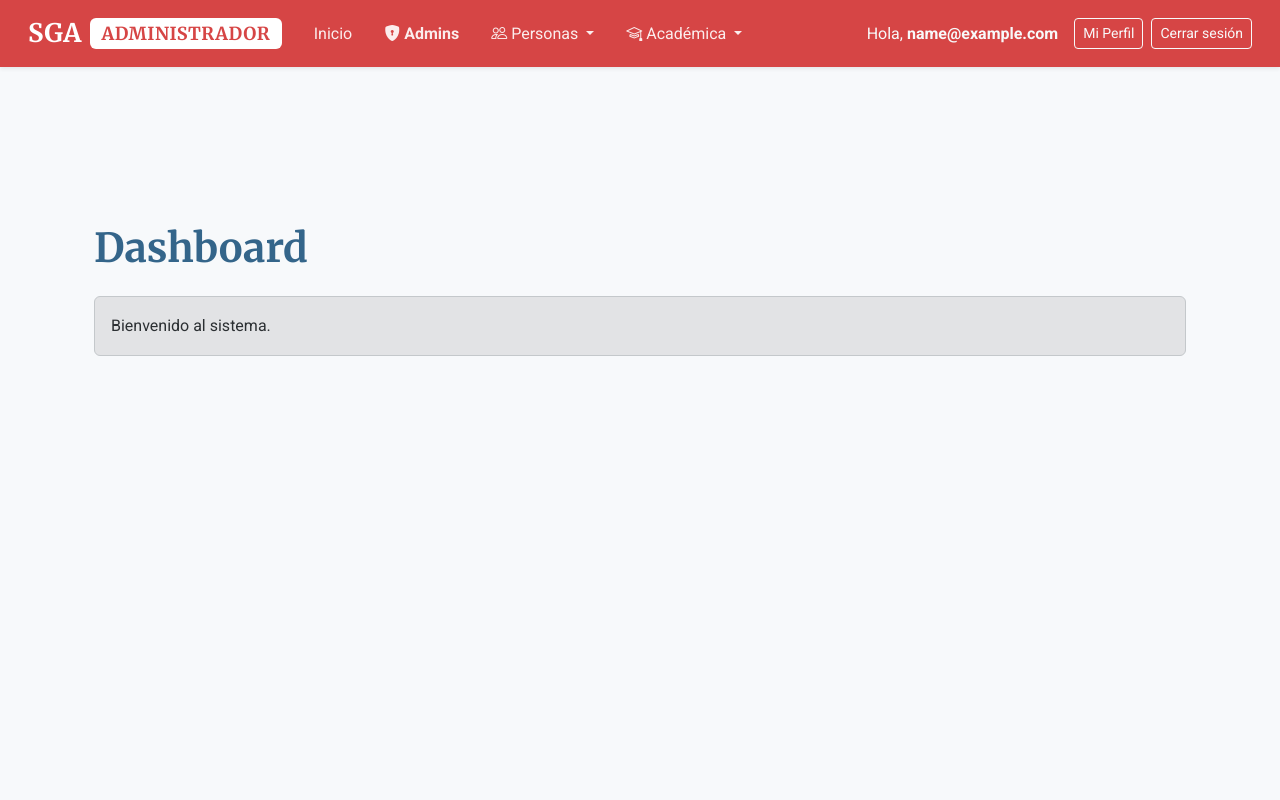
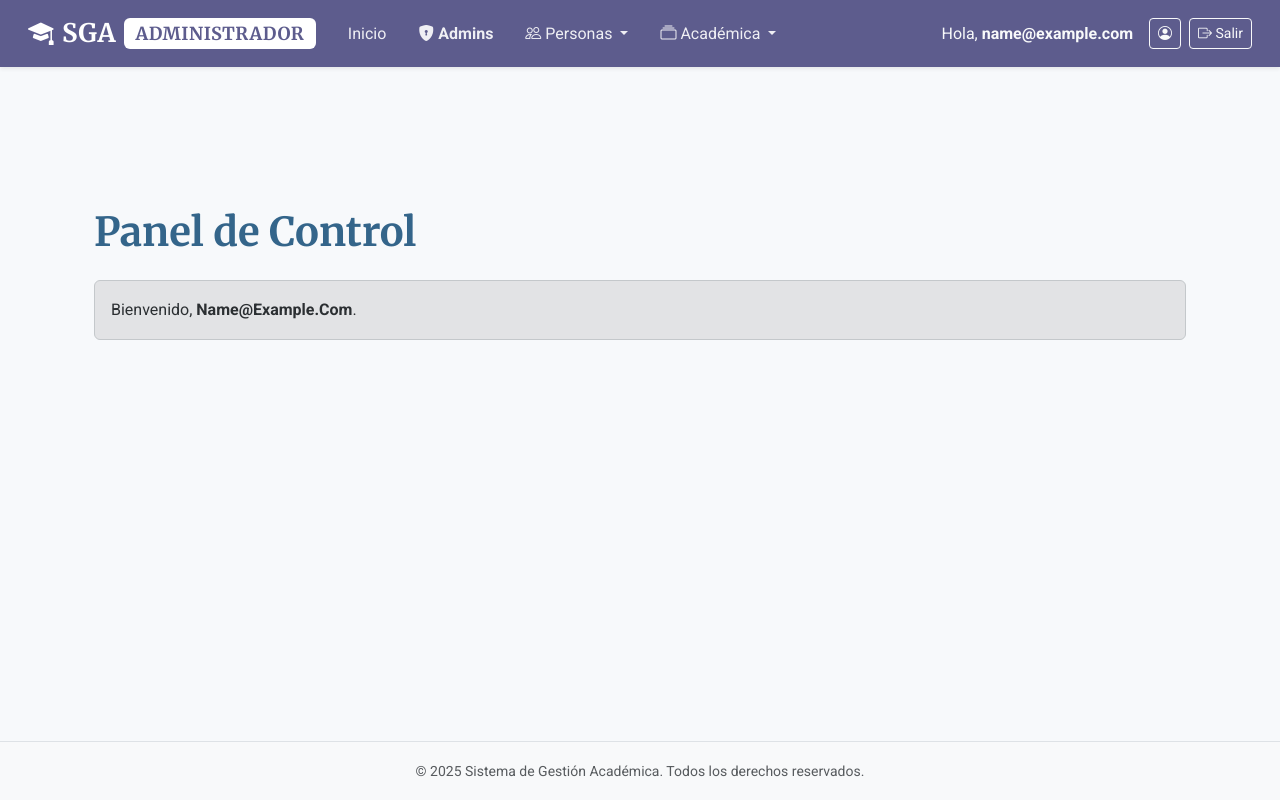
Before and after one commit to jazzzz0/sistema-gestion-academica, a Django app: page /dashboard/ in a window 1280 px wide. Run offline with Django 5.2, Linux system fonts and the light colour scheme; the visitor is signed in with stand-in values (Sample User, id 1).

Commit message:
fix(ui): improve user role handling and enhance dashboard layout

```diff
--- a/core/settings.py
+++ b/core/settings.py
@@ -136,6 +136,6 @@ DEFAULT_AUTO_FIELD = "django.db.models.BigAutoField"
 AUTH_USER_MODEL = "users.User"
 
 LOGIN_URL = "/login/"
-LOGIN_REDIRECT_URL = "/dashboard/"
-LOGOUT_REDIRECT_URL = "/login/"
+LOGIN_REDIRECT_URL = "dashboard"
+LOGOUT_REDIRECT_URL = "home"
 STATICFILES_DIRS = [os.path.join(BASE_DIR, "static")]
--- a/core/urls.py
+++ b/core/urls.py
@@ -16,6 +16,7 @@ Including another URLconf
 """
 
 from django.contrib import admin
+from django.contrib.auth.views import LoginView
 from django.urls import path, include
 from users.views import HomeView, DashboardView, ProfileView
 
@@ -29,12 +30,12 @@ urlpatterns = [
     path("profile/", ProfileView.as_view(), name="profile"),  # Perfil de usuario
 
     # Autenticación de Django (login, logout, password_reset, etc.)
+    path("login/", LoginView.as_view(redirect_authenticated_user=True), name="login"),
     path("", include("django.contrib.auth.urls")),
 
-    # URLs de gestión de profesores
+
+    # URLs de nuestras apps
     path("users/", include("users.urls")),
-
-    # URLs de otras apps
     path('students/', include('students.urls')),
     path('careers/', include('careers.urls')),
     path("enrollments/", include("enrollments.urls")),
--- a/static/css/styles.css
+++ b/static/css/styles.css
@@ -5,35 +5,37 @@
 /* 0. Importar Fuentes */
 @import url('https://fonts.googleapis.com/css2?family=Merriweather:wght@300;400;700;900&family=Roboto:wght@300;400;700&display=swap');
 
-/* ========================================================================== */
-/* 1. Variables de marca                                                      */
-/* ========================================================================== */
 :root {
-  /* Colores Principales [cite: 71-73] */
-  --color-primary: #34658A;   /* Azul Institucional  */
-  --color-secondary: #58857C; /* Verde Amigable  */
+  /* --- PALETA DE COLORES BASE (La pintura) --- */
+  /* Colores Principales */
+  --color-primary: #34658A;   /* Azul Institucional */
+  --color-secondary: #58857C; /* Verde Amigable */
+  --color-tertiary: #5D5C8D;  /* Violeta Autoridad */
 
-  /* Colores de Estado/Feedback [cite: 79-82] */
-  --color-success: #3C9D55;   /* Éxito [cite: 29] */
-  --color-error: #D64545;     /* Error  */
-  --color-warning: #FFC72C;   /* Advertencia [cite: 35] */
-  --color-info: #5D9FCE;      /* Información [cite: 38] */
+  /* Colores de Estado/Feedback */
+  --color-success: #3C9D55;   /* Éxito */
+  --color-error: #D64545;     /* Error (Rojo intenso) */
+  --color-warning: #FFC72C;   /* Advertencia */
+  --color-info: #5D9FCE;      /* Información */
 
-  /* Colores Neutros [cite: 74-78] */
-  --color-text-dark: #4A4A4A; /* Negro para texto  */
-  --color-gray-dark: #7B7B7B; /* Gris oscuro [cite: 18] */
-  --color-bg: #F7F9FB;        /* Gris de fondo  */
-  --color-white: #FFFFFF;     /* Blanco [cite: 24] */
+  /* Colores Neutros */
+  --color-text-dark: #4A4A4A;
+  --color-gray-dark: #7B7B7B;
+  --color-bg: #F7F9FB;
+  --color-white: #FFFFFF;
 
-  /* Mapeo a variables funcionales del sistema anterior */
+  /* --- VARIABLES SEMÁNTICAS (El significado) --- */
+  /* Aquí asignamos "quién usa qué color". */
+  /* Si mañana quieres que el alumno sea Naranja, solo cambias aquí. */
+
+  --color-role-admin: var(--color-tertiary);    /* Admin usa Violeta */
+  --color-role-teacher: var(--color-primary);   /* Teacher usa Azul */
+  --color-role-student: var(--color-secondary); /* Student usa Verde */
+
+  /* Mapeos funcionales */
   --color-text: var(--color-text-dark);
-  --color-accent: var(--color-warning); /* Usamos el amarillo de advertencia como acento */
-
-  /* Tipografía */
   --font-base: 'Roboto', sans-serif;
   --font-headings: 'Merriweather', cursive;
-
-  /* Tamaños base */
   --font-size-base: 16px;
   --line-height: 1.6;
 }
@@ -113,25 +115,35 @@ button:not(.btn):not(.navbar-toggler):hover {
 /* ========================================================================== */
 /* 4. Estilos específicos por ROL (Overrides)                                 */
 /* ========================================================================== */
-/* Admin: Usamos el color de Error/Atención para alta visibilidad */
-.navbar-admin { background-color: var(--color-error) !important; } /* #D64545 */
 
-/* Teacher: Usamos el color Primario (Institucional) */
-.navbar-teacher { background-color: var(--color-primary) !important; } /* #34658A */
+/* Admin: Usamos la variable semántica (Violeta) en lugar de Error */
+.navbar-admin {
+    background-color: var(--color-role-admin) !important;
+}
 
-/* Student: Usamos el color Secundario (Verde Amigable) */
-.navbar-student { background-color: var(--color-secondary) !important; } /* #58857C */
+/* Teacher: Usamos la variable semántica */
+.navbar-teacher {
+    background-color: var(--color-role-teacher) !important;
+}
 
-/* Student: Usamos el color Secundario (Verde Amigable) */
-.navbar-student { background-color: var(--color-secondary) !important; } /* #58857C */
+/* Student: Usamos la variable semántica */
+.navbar-student {
+    background-color: var(--color-role-student) !important;
+}
 
-/* Guest: Usamos el color de Gris Oscuro */
-.navbar-guest { background-color: var(--color-gray-dark) !important; }
-
-/* Ajuste de Badges para que coincidan con la lógica */
-.badge-admin { background-color: var(--color-white); color: var(--color-error); }
-.badge-teacher { background-color: var(--color-white); color: var(--color-primary); }
-.badge-student { background-color: var(--color-white); color: var(--color-secondary); }
+/* Badges: Fondo blanco, texto del color del rol */
+.badge-admin {
+    background-color: var(--color-white);
+    color: var(--color-role-admin);
+}
+.badge-teacher {
+    background-color: var(--color-white);
+    color: var(--color-role-teacher);
+}
+.badge-student {
+    background-color: var(--color-white);
+    color: var(--color-role-student);
+}
 
 /* ========================================================================== */
 /* 5. Ajustes Responsive                                                      */
--- a/templates/base.html
+++ b/templates/base.html
@@ -1,5 +1,5 @@
 <!DOCTYPE html>
-<html lang="es">
+<html lang="es-ar">
 <head>
     <meta charset="UTF-8">
     <meta name="viewport" content="width=device-width, initial-scale=1.0">
@@ -14,27 +14,31 @@
     {% block head %}{% endblock %}
 </head>
 
-<body>
+<body class="d-flex flex-column min-vh-100">
+
     <nav class="navbar navbar-expand-lg navbar-dark fixed-top shadow-sm
     {% if not user.is_authenticated %}
         navbar-guest
-    {% elif user.is_superuser or user.is_staff %}
+    {% elif user.is_superuser or user.role == 'ADMIN' %}
         navbar-admin
-    {% elif user.groups.all.0.name == 'Docente' %}
+    {% elif user.role == 'TEACHER' %}
         navbar-teacher
+    {% elif user.role == 'STUDENT' %}
+        navbar-student
     {% else %}
-        navbar-student
+        navbar-guest
     {% endif %}
     ">
         <div class="container-fluid">
             <a class="navbar-brand fw-bold d-flex align-items-center" href="{% url 'home' %}">
-                SGA
+                <i class="bi bi-mortarboard-fill me-2"></i> SGA
+
                 {% if user.is_authenticated %}
-                    {% if user.is_superuser or user.is_staff %}
+                    {% if user.is_superuser or user.role == 'ADMIN' %}
                         <span class="badge badge-admin ms-2" style="font-size: 0.7em;">ADMINISTRADOR</span>
-                    {% elif user.groups.all.0.name == 'Docente' %}
+                    {% elif user.role == 'TEACHER' %}
                         <span class="badge badge-teacher ms-2" style="font-size: 0.7em;">DOCENTE</span>
-                    {% else %}
+                    {% elif user.role == 'STUDENT' %}
                         <span class="badge badge-student ms-2" style="font-size: 0.7em;">ESTUDIANTE</span>
                     {% endif %}
                 {% endif %}
@@ -53,6 +57,7 @@
 
                     {% if user.is_authenticated %}
 
+                        {% if user.role == 'ADMIN' or user.is_superuser %}
                             {% if user.is_superuser %}
                             <li class="nav-item">
                                 <a class="nav-link fw-bold text-warning" href="{% url 'users:admin_list' %}">
@@ -60,8 +65,6 @@
                                 </a>
                             </li>
                             {% endif %}
-
-                        {% if user.is_staff %}
 
                             <li class="nav-item dropdown">
                                 <a class="nav-link dropdown-toggle" href="#" role="button" data-bs-toggle="dropdown" aria-expanded="false">
@@ -75,7 +78,7 @@
 
                             <li class="nav-item dropdown">
                                 <a class="nav-link dropdown-toggle" href="#" role="button" data-bs-toggle="dropdown" aria-expanded="false">
-                                    <i class="bi bi-mortarboard"></i> Académica
+                                    <i class="bi bi-collection"></i> Académica
                                 </a>
                                 <ul class="dropdown-menu">
                                     <li><a class="dropdown-item" href="{% url 'careers:career_list' %}">Carreras</a></li>
@@ -84,21 +87,26 @@
                                     <li><a class="dropdown-item" href="{% url 'enrollments:enrollment_admin_list' %}">Inscripciones</a></li>
                                 </ul>
                             </li>
-
                         {% endif %}
 
-                        {% if user.groups.all.0.name == 'Docente' %}
+                        {% if user.role == 'TEACHER' %}
                             <li class="nav-item">
-                                <a class="nav-link" href="#">Mis Materias</a>
+                                <a class="nav-link" href="#">
+                                    <i class="bi bi-journal-bookmark"></i> Mis Materias
+                                </a>
                             </li>
                         {% endif %}
 
-                        {% if not user.is_staff and user.groups.all.0.name != 'Docente' %}
+                        {% if user.role == 'STUDENT' %}
                              <li class="nav-item">
-                                <a class="nav-link" href="{% url 'enrollments:enrollment_list' %}">Oferta Académica</a>
+                                <a class="nav-link" href="{% url 'enrollments:enrollment_list' %}">
+                                    <i class="bi bi-search"></i> Oferta Académica
+                                </a>
                             </li>
                              <li class="nav-item">
-                                <a class="nav-link" href="{% url 'enrollments:my_enrollments' %}">Mis Inscripciones</a>
+                                <a class="nav-link" href="{% url 'enrollments:my_enrollments' %}">
+                                    <i class="bi bi-check2-square"></i> Mis Inscripciones
+                                </a>
                             </li>
                         {% endif %}
 
@@ -108,36 +116,64 @@
                 <div class="d-flex align-items-center">
                     {% if user.is_authenticated %}
                         <span class="me-3 text-light d-none d-lg-block">
-                            Hola, <strong>{{ user.first_name|default:user.email }}</strong>
+                            Hola, <strong>
+                                {% if user.first_name %}
+                                    {{ user.first_name }}
+                                {% else %}
+                                    {{ user.email|truncatechars:20 }}
+                                {% endif %}
+                            </strong>
                         </span>
-                        <a href="{% url 'profile' %}" class="btn btn-outline-light btn-sm me-2">Mi Perfil</a>
+
+                        <a href="{% url 'profile' %}" class="btn btn-outline-light btn-sm me-2" title="Mi Perfil">
+                            <i class="bi bi-person-circle"></i>
+                        </a>
 
                         <form action="{% url 'logout' %}" method="post" class="d-inline">
                             {% csrf_token %}
-                            <button type="submit" class="btn btn-outline-light btn-sm">Cerrar sesión</button>
+                            <button type="submit" class="btn btn-outline-light btn-sm" title="Cerrar sesión">
+                                <i class="bi bi-box-arrow-right"></i> Salir
+                            </button>
                         </form>
                     {% else %}
-                        <a href="{% url 'login' %}" class="btn btn-light btn-sm text-primary fw-bold">Iniciar sesión</a>
+                        <a href="{% url 'login' %}" class="btn btn-light btn-sm text-primary fw-bold">
+                            <i class="bi bi-box-arrow-in-right"></i> Iniciar sesión
+                        </a>
                     {% endif %}
                 </div>
             </div>
         </div>
     </nav>
 
-    <main class="container pt-5 mt-5">
+    <main class="container flex-grow-1" style="padding-top: 80px; padding-bottom: 40px;">
             {% if messages %}
+                <div class="row justify-content-center">
+                    <div class="col-md-10">
                         {% for message in messages %}
-                    <div class="alert alert-{{ message.tags }} alert-dismissible fade show mt-3" role="alert">
+                            <div class="alert alert-{{ message.tags }} alert-dismissible fade show shadow-sm mt-3" role="alert">
+                                {% if message.tags == 'success' %}
+                                    <i class="bi bi-check-circle-fill me-2"></i>
+                                {% elif message.tags == 'error' %}
+                                    <i class="bi bi-exclamation-triangle-fill me-2"></i>
+                                {% endif %}
                                 {{ message }}
                                 <button type="button" class="btn-close" data-bs-dismiss="alert" aria-label="Close"></button>
                             </div>
                         {% endfor %}
+                    </div>
+                </div>
             {% endif %}
 
         {% block content %}
         {% endblock %}
     </main>
 
+    <footer class="bg-light text-center text-muted py-3 mt-auto border-top">
+        <div class="container">
+            <small>&copy; {% now "Y" %} Sistema de Gestión Académica. Todos los derechos reservados.</small>
+        </div>
+    </footer>
+
     <script src="https://cdn.jsdelivr.net/npm/bootstrap@5.3.3/dist/js/bootstrap.bundle.min.js"></script>
 </body>
 </html>
--- a/users/templates/dashboard.html
+++ b/users/templates/dashboard.html
@@ -4,27 +4,63 @@
 
 {% block content %}
     <div class="container mt-5">
-        <h1 class="fw-bold mb-4">Dashboard</h1>
+        <h1 class="fw-bold mb-4">Panel de Control</h1>
 
         {% if user.role == 'ADMIN' %}
-            <div class="alert alert-danger" role="alert">
-                Bienvenido, <strong>Administrador</strong>.
+            <div class="alert alert-danger shadow-sm" role="alert">
+                <i class="bi bi-shield-lock-fill me-2"></i>
+                Bienvenido, <strong>{{ full_name }}</strong> (Administrador).
             </div>
-            <p>Accesos directos:</p>
-            <ul>
-                <li><a href="{% url 'students:student_list' %}" class="text-decoration-none">Gestión de Alumnos</a></li>
-                <li><a href="#" class="text-decoration-none">Gestión de Materias</a></li>
-            </ul>
+
+            <div class="card mt-4 shadow-sm">
+                <div class="card-header bg-danger text-white">Accesos Rápidos</div>
+                <div class="card-body">
+                    <ul class="list-group list-group-flush">
+                        <li class="list-group-item"><a href="{% url 'students:student_list' %}" class="text-decoration-none stretched-link">Gestión de Alumnos</a></li>
+                        <li class="list-group-item"><a href="{% url 'users:teacher_list' %}" class="text-decoration-none stretched-link">Gestión de Profesores</a></li>
+                        </ul>
+                </div>
+            </div>
 
         {% elif user.role == 'STUDENT' %}
-            <div class="alert alert-primary" role="alert">
-                Bienvenido, <strong>{{ user.first_name }}</strong>.
+            <div class="alert alert-success shadow-sm" role="alert" style="background-color: var(--color-secondary); color: white;">
+                <i class="bi bi-person-badge-fill me-2"></i>
+                Hola, <strong>{{ full_name }}</strong>.
             </div>
-            <p>En este panel próximamente podrás consultar tus calificaciones e inscripciones.</p>
+
+            <div class="row mt-4">
+                <div class="col-md-6">
+                    <div class="card shadow-sm h-100">
+                        <div class="card-body">
+                            <h5 class="card-title text-muted">Estado Académico</h5>
+                            <p class="card-text">Consulta tus inscripciones y calificaciones recientes.</p>
+                            <a href="{% url 'enrollments:my_enrollments' %}" class="btn btn-outline-success">Ver Inscripciones</a>
+                        </div>
+                    </div>
+                </div>
+            </div>
+
+        {% elif user.role == 'TEACHER' %}
+            <div class="alert alert-primary shadow-sm" role="alert" style="background-color: var(--color-primary); color: white;">
+                <i class="bi bi-journal-bookmark-fill me-2"></i>
+                Profesor/a <strong>{{ full_name }}</strong>.
+            </div>
+
+            <div class="row mt-4">
+                <div class="col-md-6">
+                    <div class="card shadow-sm h-100">
+                        <div class="card-body">
+                            <h5 class="card-title text-muted">Mis Cátedras</h5>
+                            <p class="card-text">Administra tus materias y alumnos asignados.</p>
+                            <a href="#" class="btn btn-outline-primary">Ver mis materias</a>
+                        </div>
+                    </div>
+                </div>
+            </div>
 
         {% else %}
             <div class="alert alert-secondary" role="alert">
-                Bienvenido al sistema.
+                Bienvenido, <strong>{{ full_name }}</strong>.
             </div>
         {% endif %}
     </div>
--- a/users/views.py
+++ b/users/views.py
@@ -1,6 +1,7 @@
 from django.contrib.auth.mixins import LoginRequiredMixin, UserPassesTestMixin
 from django.db import transaction
 from django.http import HttpResponseRedirect
+from django.shortcuts import redirect
 from django.views.generic import TemplateView, ListView
 from django.views.generic.edit import FormView, DeleteView
 from django.urls import reverse_lazy
@@ -17,12 +18,55 @@ from .services.teacher_service import TeacherService
 class HomeView(TemplateView):
     template_name = "home.html"
 
+    def dispatch(self, request, *args, **kwargs):
+        # Si ya está autenticado, redirigimos a Dashboard
+        if request.user.is_authenticated:
+            return redirect('dashboard')
+
+        # Si es anónimo, continúa con la vista Home
+        return super().dispatch(request, *args, **kwargs)
+
 
 # Vista Dashboard (para usuarios autenticados)
 class DashboardView(LoginRequiredMixin, TemplateView):
     template_name = "dashboard.html"
     login_url = '/login/'  # Redirige a login si no está autenticado
     redirect_field_name = 'next'
+
+    def get_context_data(self, **kwargs):
+        """
+        Inyectamos 'full_name' al contexto buscando en el perfil asociado (Student/Teacher/Admin).
+        """
+        context = super().get_context_data(**kwargs)
+        user = self.request.user
+
+        # 1. Fallback inicial: Usar el email si no encontramos perfil
+        full_name = user.email
+
+        # 2. Búsqueda inteligente según el ROL
+        try:
+            if user.role == 'STUDENT' and hasattr(user, 'student_profile'):
+                full_name = user.student_profile.get_full_name()
+
+            elif user.role == 'TEACHER' and hasattr(user, 'teacher_profile'):
+                full_name = user.teacher_profile.get_full_name()
+
+            elif user.role == 'ADMIN':
+                # Nota: A veces el related_name de Admin es 'admin_profile' o simplemente 'admin'
+                # Probamos ambos por seguridad
+                if hasattr(user, 'admin_profile'):
+                    full_name = user.admin_profile.get_full_name()
+                elif hasattr(user, 'admin'):
+                    full_name = user.admin.get_full_name()
+
+        except Exception:
+            pass  # Si algo falla, degradamos silenciosamente al email
+
+        # 3. Formateo y asignación
+        # .title() asegura "Juan Perez" en lugar de "JUAN PEREZ"
+        context['full_name'] = full_name.title() if hasattr(full_name, 'title') else full_name
+
+        return context
 
 
 class ProfileView(LoginRequiredMixin, TemplateView):
```
Lines whose indentation alone changed are shown as unchanged.
